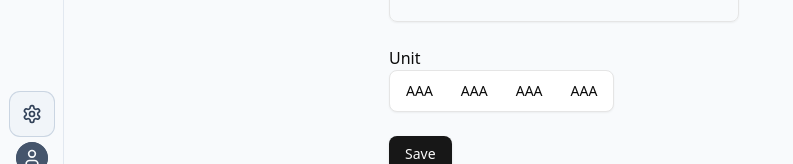
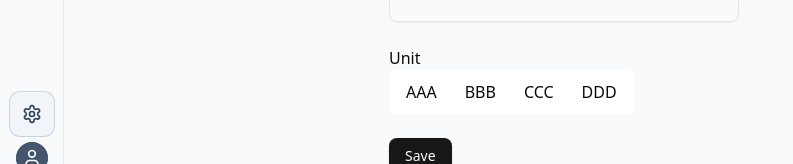
Before and after one commit to NYCU-SDC/core-system-frontend, a React (Vite) app: page /settings in a window 1280 px wide. Shown: the part 604-768 px from the top of the page, without its empty margins (0-793 px from the left). Built offline with nearby package versions, Linux system fonts and the light colour scheme.

Commit message:
feat: add settings page with unit selection functionality

```diff
--- /dev/null
+++ b/src/components/settings/UnitSelector.tsx
@@ -0,0 +1,32 @@
+import * as React from "react";
+
+type UnitSelectorContextType = {
+	selected: string;
+	toggle: (value: string) => void;
+	isSelected: (value: string) => boolean;
+};
+
+type UnitSelectorContainerProps = {
+	children: React.ReactNode;
+	value?: string[];
+};
+
+export function UnitSelectorContainer({ children, value }: UnitSelectorContainerProps) {
+	return <div className="flex py-1 px-1.25 gap-1 bg-white rounded-[6px] w-fit">{children}</div>;
+}
+
+export function UnitSelectorContent({ children }: { children: React.ReactNode }) {
+	const [selected, setSelected] = React.useState(false);
+
+	const handleClick = () => {
+		setSelected(!selected);
+	};
+	return (
+		<div
+			className={`py-1.5 px-3 rounded-[6px] cursor-pointer ${selected ? "bg-slate-200" : "hover:bg-slate-100"}`}
+			onClick={handleClick}
+		>
+			{children}
+		</div>
+	);
+}
--- /dev/null
+++ b/src/hooks/useGetUnits.ts
@@ -0,0 +1,9 @@
+import type { UnitResponse } from "@/types/unit.ts";
+import { useQuery } from "@tanstack/react-query";
+
+export default function useGetUnits(slug: string) {
+	useQuery<UnitResponse[]>({
+		queryKey: ["groups", slug],
+        queryFn:
+	});
+}
--- /dev/null
+++ b/src/lib/request/getOrgUnits.ts
@@ -0,0 +1,11 @@
+import type { UnitResponse } from "@/types/unit.ts";
+
+export async function getOrgUnits(slug: string): Promise<UnitResponse[]> {
+	const response = await fetch(`/api/org-units/${slug}`, {
+		credentials: "include"
+	});
+	if (!response.ok) {
+		throw new Error("Failed to fetch organizational units");
+	}
+	return response.json();
+}
--- a/src/pages/Settings.tsx
+++ b/src/pages/Settings.tsx
@@ -2,8 +2,12 @@ import MemberCard from "@/components/settings/MemberCard.tsx";
 import { Button } from "@/components/ui";
 import { Input } from "@/components/ui/input.tsx";
 import { Menubar, MenubarMenu, MenubarTrigger } from "@/components/ui/menubar.tsx";
+import { UnitSelectorContainer, UnitSelectorContent } from "@/components/settings/UnitSelector.tsx";
+import { useState } from "react";
 
 const Settings = () => {
+	const [selectedUnits, setSelectedUnits] = useState<string[]>([]);
+
 	return (
 		<div className="flex flex-col pl-32 pt-24 pr-8 pb-4 gap-8">
 			<p className="text-slate-800 text-5xl font-bold">Settings</p>
@@ -34,20 +38,26 @@ const Settings = () => {
 					</div>
 					<div className="w-wrap">
 						<p>Unit</p>
-						<Menubar className="h-fit w-fit flex flex-wrap">
-							<MenubarMenu>
-								<MenubarTrigger className="px-3 py-1.5">AAA</MenubarTrigger>
-							</MenubarMenu>
-							<MenubarMenu>
-								<MenubarTrigger className="px-3 py-1.5">AAA</MenubarTrigger>
-							</MenubarMenu>
-							<MenubarMenu>
-								<MenubarTrigger className="px-3 py-1.5">AAA</MenubarTrigger>
-							</MenubarMenu>
-							<MenubarMenu>
-								<MenubarTrigger className="px-3 py-1.5">AAA</MenubarTrigger>
-							</MenubarMenu>
-						</Menubar>
+						{/*<Menubar className="h-fit w-fit flex flex-wrap">*/}
+						{/*	<MenubarMenu>*/}
+						{/*		<MenubarTrigger className="px-3 py-1.5">AAA</MenubarTrigger>*/}
+						{/*	</MenubarMenu>*/}
+						{/*	<MenubarMenu>*/}
+						{/*		<MenubarTrigger className="px-3 py-1.5">AAA</MenubarTrigger>*/}
+						{/*	</MenubarMenu>*/}
+						{/*	<MenubarMenu>*/}
+						{/*		<MenubarTrigger className="px-3 py-1.5">AAA</MenubarTrigger>*/}
+						{/*	</MenubarMenu>*/}
+						{/*	<MenubarMenu>*/}
+						{/*		<MenubarTrigger className="px-3 py-1.5">AAA</MenubarTrigger>*/}
+						{/*	</MenubarMenu>*/}
+						{/*</Menubar>*/}
+						<UnitSelectorContainer>
+							<UnitSelectorContent>AAA</UnitSelectorContent>
+							<UnitSelectorContent>BBB</UnitSelectorContent>
+							<UnitSelectorContent>CCC</UnitSelectorContent>
+							<UnitSelectorContent>DDD</UnitSelectorContent>
+						</UnitSelectorContainer>
 					</div>
 					<Button className="w-fit">Save</Button>
 				</div>
--- /dev/null
+++ b/src/types/unit.ts
@@ -0,0 +1,8 @@
+export type UnitResponse = {
+	id: string;
+	name: string;
+	description: string;
+	metadata: object;
+	createdAt: string;
+	updatedAt: string;
+};
```
